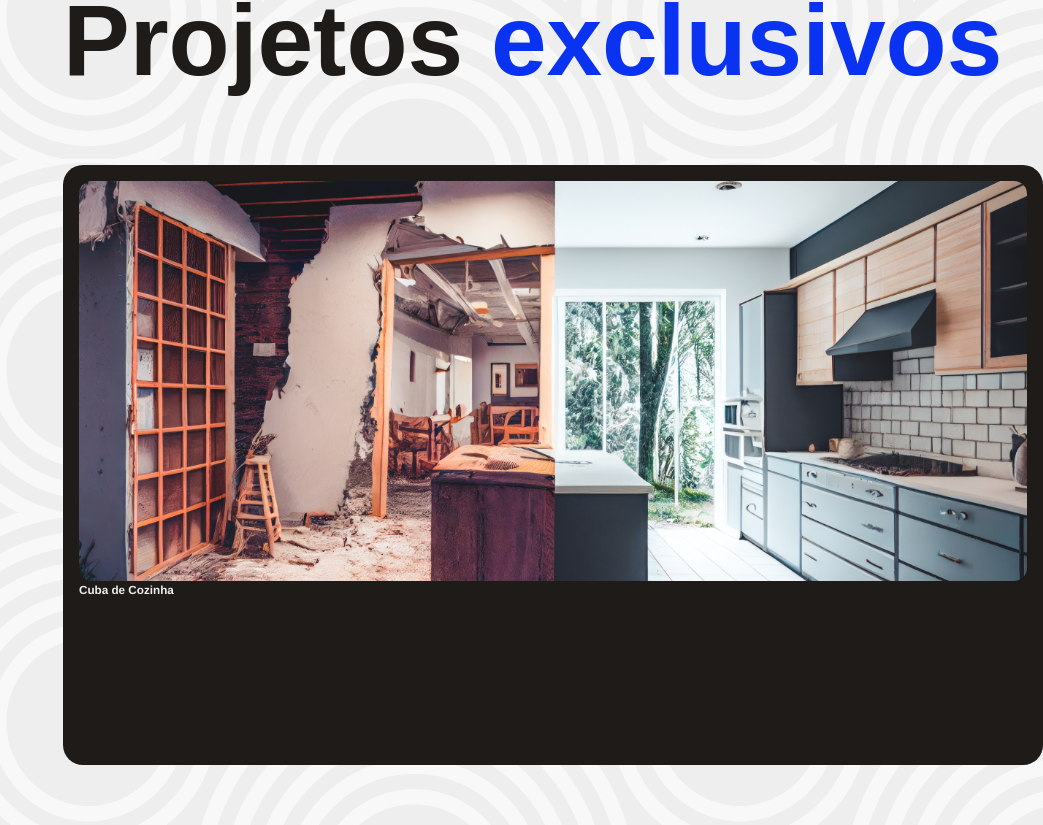
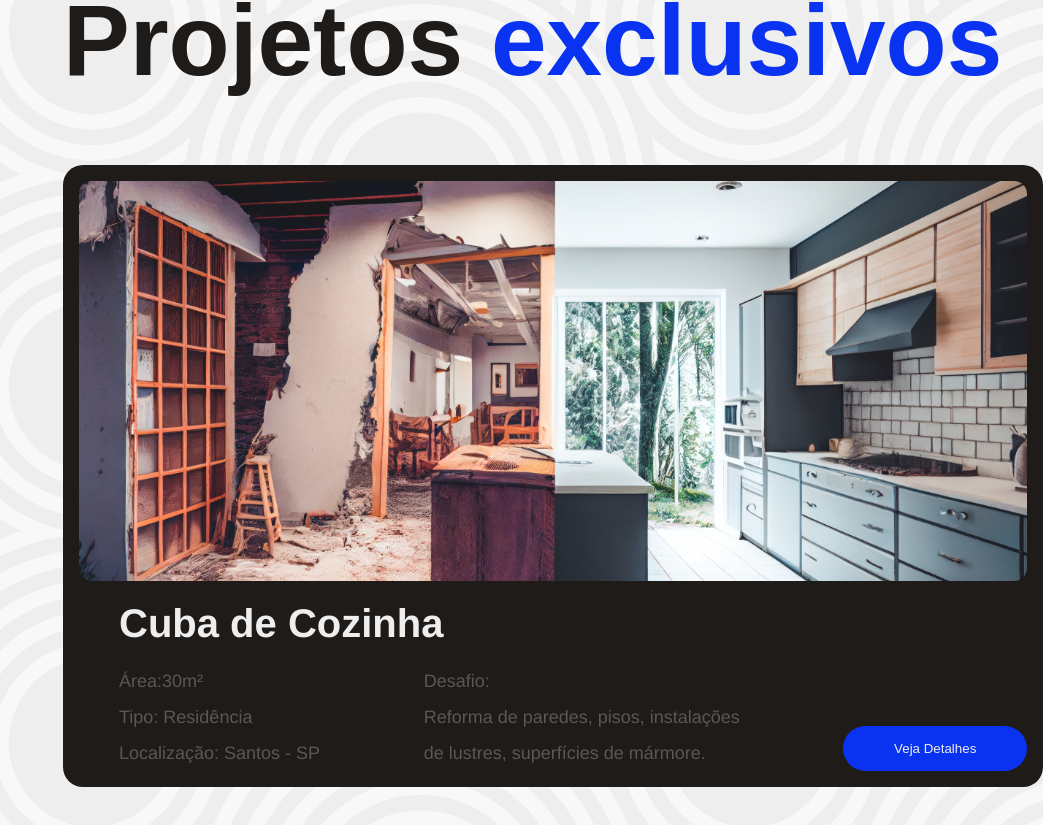
Before and after one commit to lucastdcs/ReforMar, a React (Vite) app: page / in a window 1280 px wide. Shown: the part 1253-2078 px from the top of the page, without its empty margins (237-1280 px from the left). Built offline with nearby package versions, Linux system fonts and the light colour scheme.

Commit message:
Finished Desktop Version for Card Component

```diff
--- a/src/Components/Button/Button.styled.js
+++ b/src/Components/Button/Button.styled.js
@@ -7,13 +7,12 @@ const StyledButton = styled.button`
     max-height: 7rem; /* Valor base */
     min-height: 4.5rem; /* Valor base */
     /* width: 10vw; */
-    height: 4vw;
-    max-width: 100%;
+    height: 3vw;
     padding: 0 3rem;
     white-space: nowrap;
 
     background-color: var(--color-tertiary);
-    border-radius: 3rem;
+    border-radius: 2.6rem;
     border-style: none;
 
     font-family: var(--font-family-grifter);
--- a/src/Components/Card/Card.jsx
+++ b/src/Components/Card/Card.jsx
@@ -1,14 +1,32 @@
 import React from "react";
 import styled from "styled-components";
 import { StyledCard } from "./Card.styled";
-import CardExample from "../../assets/imgs/CardExample.png"
+import CardExample from "../../assets/imgs/CardExample.png";
+import Button from "../Button/Button";
+import { H5 } from "../../assets/styles/typography.styled";
+import { Text } from "../../assets/styles/typography.styled";
 
 const Card = () => {
   return (
     <>
       <StyledCard>
         <img src={CardExample} alt="" />
-            <h3>Cuba de Cozinha</h3>
+
+        <div className="wrapper">
+          <H5 className="title">Cuba de Cozinha</H5>
+          <Text className="text1">
+            Área:30m² <br />
+            Tipo: Residência <br />
+            Localização: Santos - SP
+            <br />
+          </Text>
+          <Text className="text2">
+            Desafio: <br />
+            Reforma de paredes, pisos, instalações <br /> de lustres,
+            superfícies de mármore.
+          </Text>
+          <Button texto="Veja Detalhes" className="btn"/>
+        </div>
       </StyledCard>
     </>
   );
--- a/src/Components/Card/Card.styled.js
+++ b/src/Components/Card/Card.styled.js
@@ -3,7 +3,7 @@ import styled from "styled-components";
 export const StyledCard = styled.div`
     margin-top: 8rem;
     max-width: 100rem;
-    height: 60rem;
+    height: fit-content;
     background-color: var(--black);
     border-radius: 2rem;
     position: relative;
@@ -16,9 +16,44 @@ export const StyledCard = styled.div`
         object-fit: cover;
         border-radius: 1.3rem;
     }
-
     h3 {
-        font-family: var(--font-family-helvetica);
+        margin-bottom: 2rem;
     }
 
+    p{
+        color: var(--grey);
+        display: inline-block;
+        margin-right: 8rem;
+    }
+
+    .wrapper{
+        display: grid;
+        grid-template-areas:
+            'title title title'
+            'text1 text2 button';
+        margin-left: 4rem;
+        margin-top: 2rem;
+    }
+
+    .title {
+        grid-area: title;
+    }
+    .texto1 {
+        grid-area: text1;
+    }
+    .texto2 {
+        grid-area: text2;
+    }
+    .btn {
+        grid-area: button;
+    }
+
+    button {
+        align-self: flex-end;
+
+    }
+
+
+
+
 `;
--- a/src/assets/styles/base/variables.css
+++ b/src/assets/styles/base/variables.css
@@ -21,6 +21,7 @@
   --font-size-h4: 4.5rem;
   --font-size-h5: 4rem;
   --font-size-h6: 2rem;
+  --font-size-h7: 1.8rem;
   --font-size-label15: 1.5rem;
   --font-size-label10: 1rem;
 
--- a/src/assets/styles/typography.styled.js
+++ b/src/assets/styles/typography.styled.js
@@ -58,9 +58,27 @@ export const H3 = styled.h3`
     }
 `;
 
+export const H5 = styled.h3`
+    font-family: var(--font-family-helvetica);
+    font-size: var(--font-size-h5);
+    line-height: var(--spacing-100);
+
+    @media (max-width: 1060px) {
+        font-size: 2.2rem;
+    }
+
+    @media (max-width: 768px) {
+        font-size: 2rem;
+    }
+
+    @media (max-width: 480px) {
+        font-size: 1.8rem;
+    }
+`;
+
 export const Text = styled.p`
     font-family: var(--font-family-helvetica);
-    font-size: var(--font-size-h6);
+    font-size: var(--font-size-h7);
     line-height: var(--spacing-200);
 
     @media (max-width: 1060px) {
```
Lines whose indentation alone changed are shown as unchanged.
